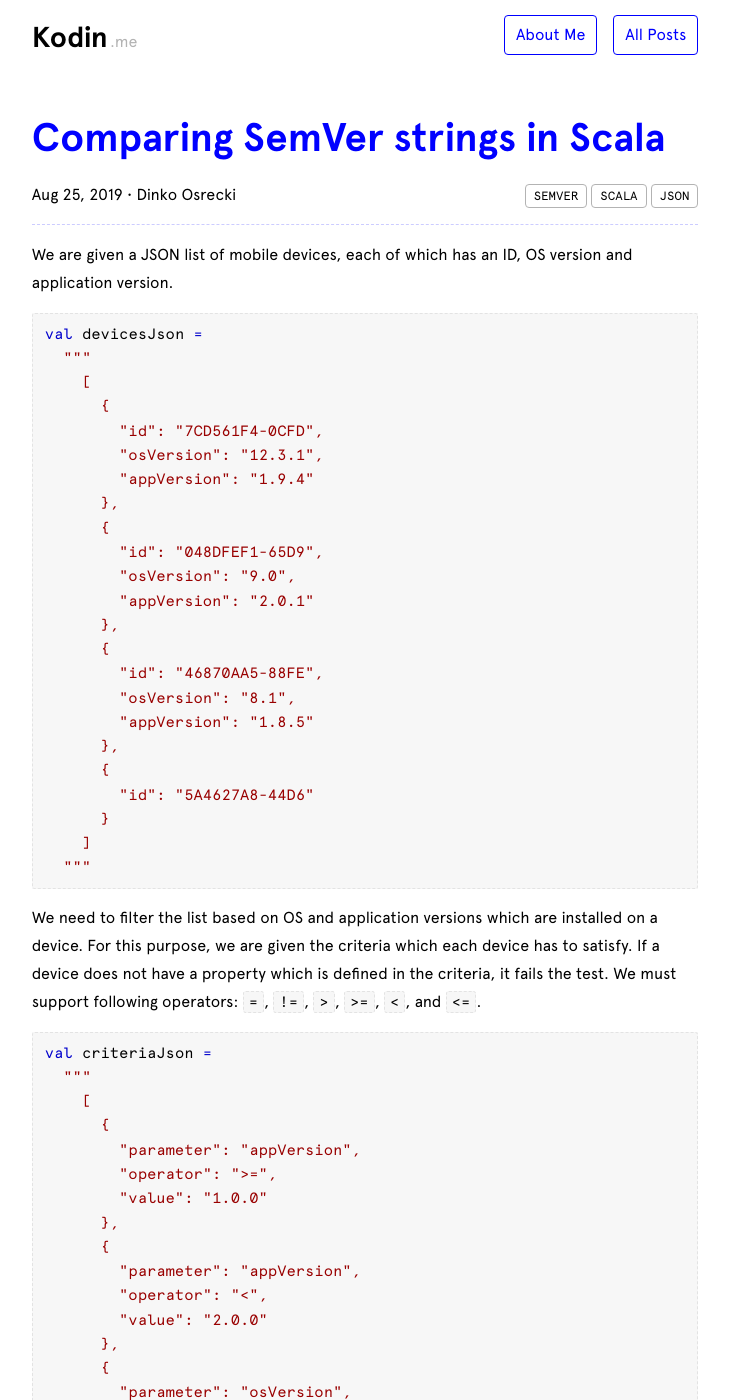
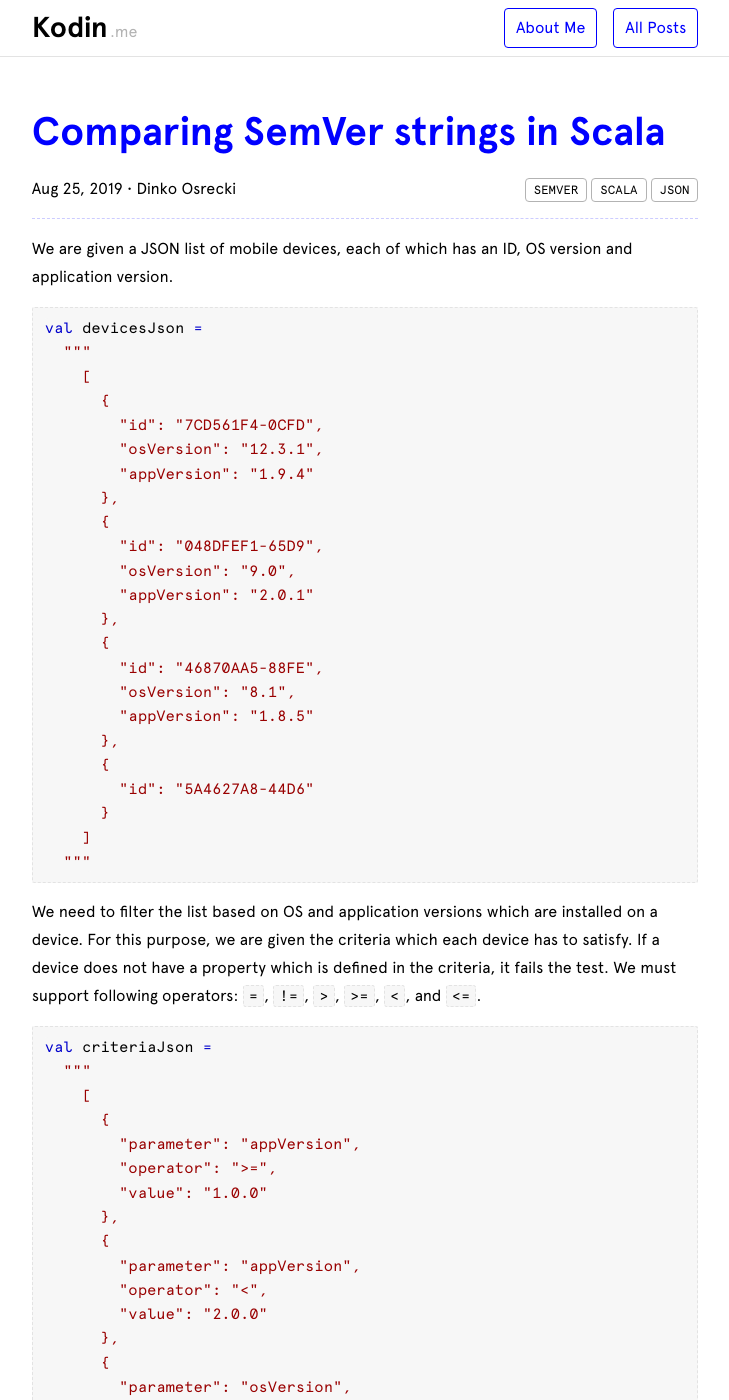
Before and after one commit to osrecki/osrecki.github.io, a Jekyll site: the page built from index.html, in a window 1280 px wide and 1400 px high. Shown: the whole window, without its empty margins (275-1004 px from the left). Built offline with Jekyll 4.4.1, drawn with Linux system fonts in a browser that asks for light colours.

Commit message:
feat(blog): fix header to the top

```diff
--- a/_includes/header.html
+++ b/_includes/header.html
@@ -1,13 +1,12 @@
 <header class="ray-page-container ray-page-container--justify-center kodin-header">
     <div class="ray-grid">
-        <div class="ray-grid__cell ray-grid__cell--span-2-desktop ray-grid__cell--span-3-tablet ray-grid__cell--span-2-phone">
+        <div class="ray-grid__cell ray-grid__cell--span-2-desktop ray-grid__cell--span-3-tablet ray-grid__cell--span-2-phone ray-grid__cell--align-middle">
             <a href="{{ "/" | relative_url }}" class="kodin-brand">
                 Kodin
-
                 <span>.me</span>
             </a>
         </div>
-        <div class="ray-grid__cell ray-grid__cell--span-5-desktop ray-grid__cell--span-5-tablet ray-grid__cell--span-2-phone kodin-navigation">
+        <div class="ray-grid__cell ray-grid__cell--span-5-desktop ray-grid__cell--span-5-tablet ray-grid__cell--span-2-phone kodin-top-nav ray-grid__cell--align-middle">
             {%- for page in site.pages -%}
                 {%- if page.title -%}
                     <a class="ray-button ray-button--secondary ray-button--compact" href="{{ page.url | relative_url }}">{{ page.title | escape }}</a>
--- a/_sass/kodin.scss
+++ b/_sass/kodin.scss
@@ -1,4 +1,6 @@
 @charset "utf-8";
+
+$header-height: 3.5rem;
 
 @import
   "kodin/apercu",
--- a/_sass/kodin/_base.scss
+++ b/_sass/kodin/_base.scss
@@ -1,8 +1,20 @@
 /*
  * Site
  */
+body {
+  padding-top: $header-height;
+}
+
 .kodin-header {
-  margin-top: 15px;
+  position: fixed;
+  top: 0;
+  z-index: 9999;
+  background: #fff;
+  border-bottom: 1px solid #e3e3e3;
+
+  & > .ray-grid {
+    height: $header-height;
+  }
 }
 
 .kodin-brand {
@@ -23,7 +35,7 @@
   }
 }
 
-.kodin-navigation {
+.kodin-top-nav {
   text-align: right;
 }
 
```
